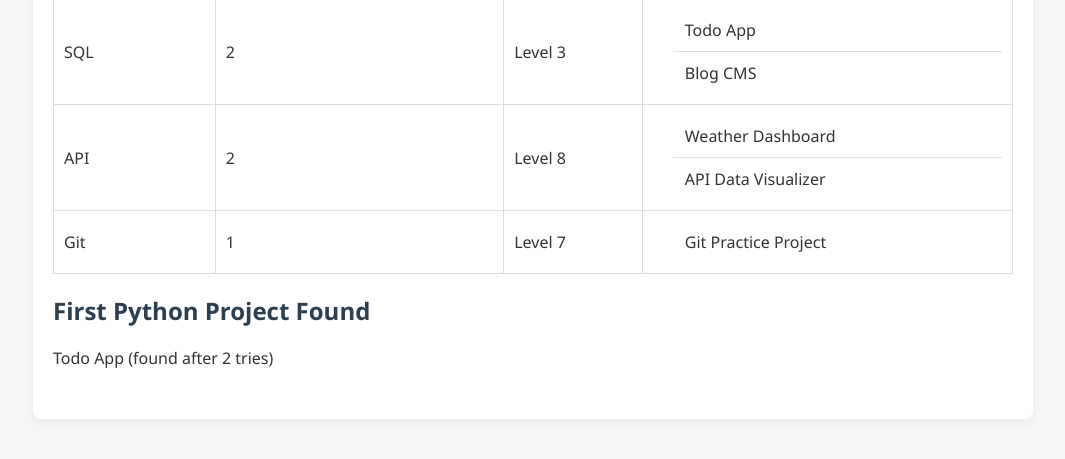
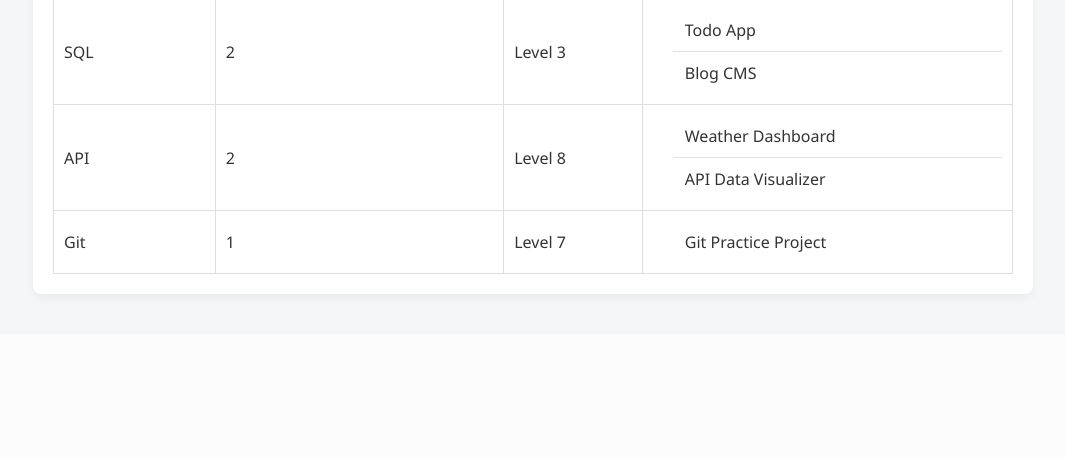
Before and after one commit to trrodenboughmcc/frontend-skills-tracker-python, a Flask app: page /skill-levels in a window 1280 px wide. Shown: the part 1219-1678 px from the top of the page, without its empty margins (107-1172 px from the left). After the commit the page ends 1518 px from the top, so only its background shows below. Run offline with Flask 3, Linux system fonts and the light colour scheme.

Commit message:
Remove found section

```diff
--- a/tracker_app/templates/levels.html
+++ b/tracker_app/templates/levels.html
@@ -98,11 +98,6 @@
                 {% endfor %}
             </tbody>
         </table>
-
-        <div class="section">
-            <h2>First Python Project Found</h2>
-            <p>{{ first_python_project }} (found after {{ tries }} tries)</p>
-        </div>
     </div>
 
     <script>
```
